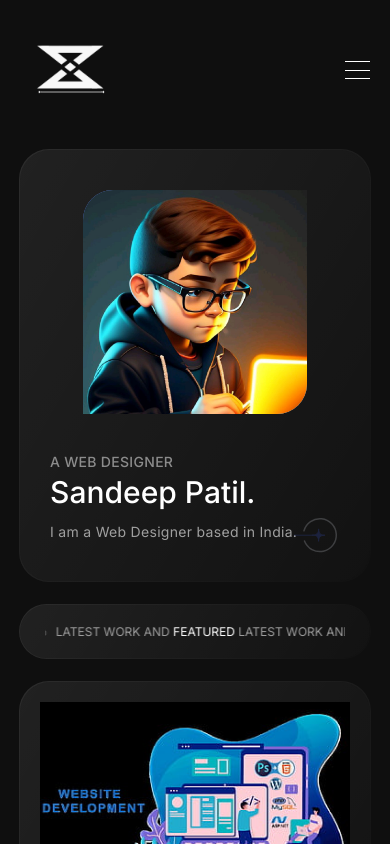
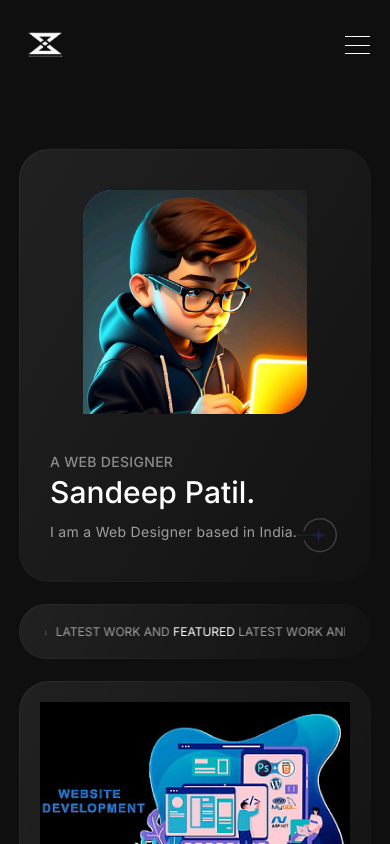
Before and after one commit to sandeeppatil-903/My-Portfolio, a React (Create React App) app: page / in a window 390 px wide. Shown: the top 844 px of the page. Built offline with nearby package versions, Linux system fonts and the light colour scheme; some icons are missing; the HTML template or start-up script is replaced by a standard one.

Commit message:
responsive logo

```diff
--- a/src/App.css
+++ b/src/App.css
@@ -1809,6 +1809,10 @@ a:hover .icon-name {
 }
 
 @media (max-width: 767px) {
+  .logo-res {
+    width: 50px;
+    height: 50px;
+  }
   .header-area {
     padding: 20px 0;
   }
@@ -2067,6 +2071,10 @@ a:hover .icon-name {
   }
 }
 @media (max-width: 425px) {
+  .logo-res {
+    width: 50px;
+    height: 50px;
+  }
   .projects-area {
     padding-top: 120px;
   }
--- a/src/components/Header.js
+++ b/src/components/Header.js
@@ -11,14 +11,15 @@ const Header = () => {
   };
 
   return (
-    <header className={`header-area ${!showNavbar && "fixed-top"}`}>
+    <header className="header-area fixed-top">
       <div className="container">
         <div className="gx-row d-flex align-items-center justify-content-between">
           <NavLink to="/" className="logo">
             <img
+              className="logo-res"
               src={logo}
-              width={showNavbar ? "50" : "100"}
-              height={showNavbar ? "50" : "100"}
+              width="100"
+              height="100"
               alt="Logo"
             />
           </NavLink>
```
